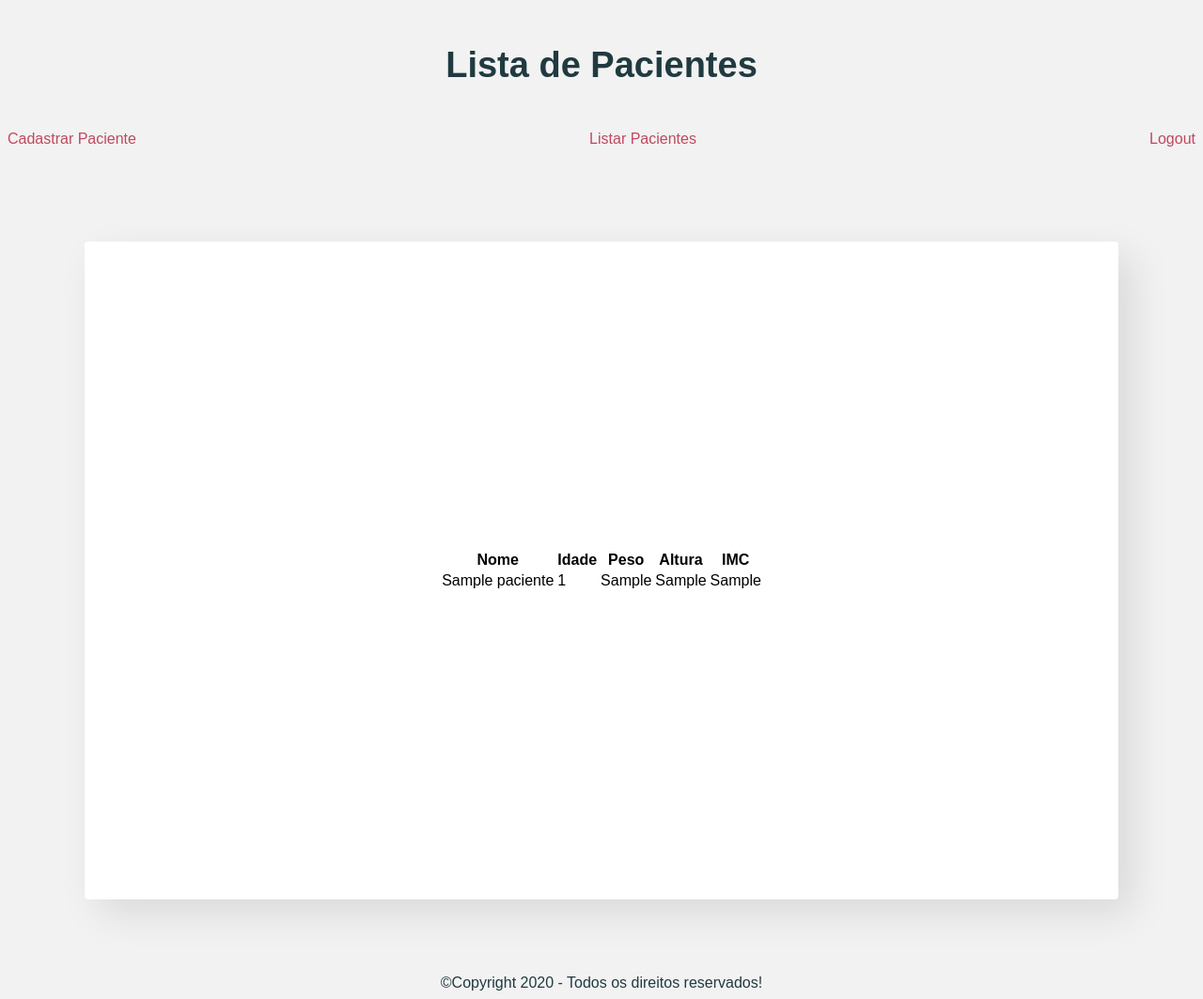
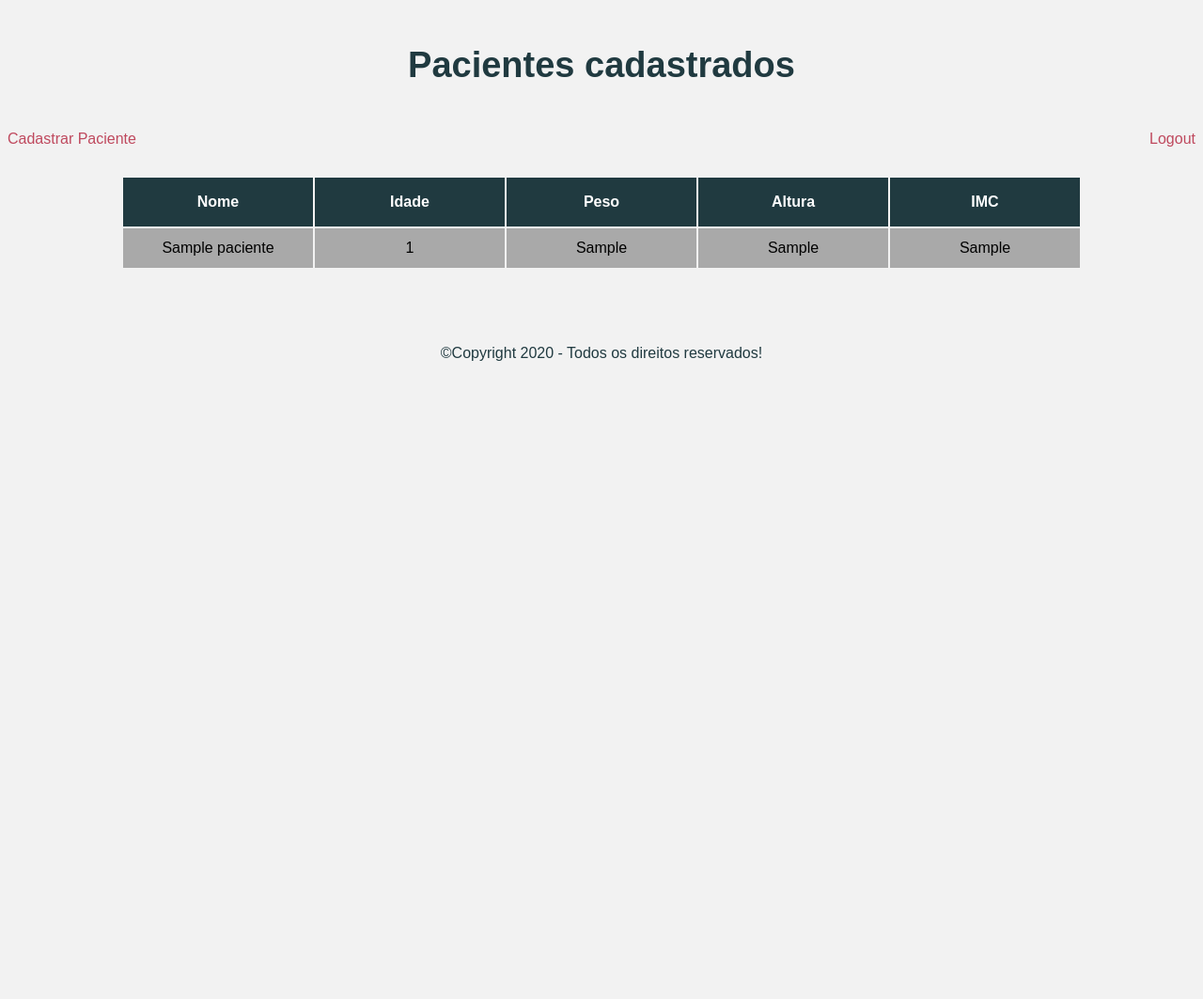
Before and after one commit to vittorfigueiredo/gerenciamento-de-pacientes, a PHP site: page /list.php in a window 1280 px wide. Shown: the whole page at 94% size. After the commit the page ends 384 px from the top, so only its background shows below. Run offline with PHP 8.4, Linux system fonts and the light colour scheme; the visitor is signed in with stand-in values (Sample User, id 1); tables that the repository leaves empty or names only in its code hold one stand-in row (values such as "Sample post").

Commit message:
aplicação faltando somente detalhes

```diff
--- a/src/backend/pacientRegister.php
+++ b/src/backend/pacientRegister.php
@@ -24,6 +24,7 @@
             $query = "INSERT INTO `pacientes` (`id`, `nome`, `idade`, `peso`, `altura`, `imc`) VALUES (NULL, '$nome', '$idade', '$peso', '$altura', '$imc')";
             // Envia o comando salvo em query para o banco de dados
             mysqli_query($conection, $query);
+            header('Location: ../list.php');
 
 
         }
--- a/src/list.php
+++ b/src/list.php
@@ -19,16 +19,15 @@ require ('./backend/functionList.php');
 <body>
 
     <header>
-        <h1 class="titulo">Lista de Pacientes</h1>
+        <h1 class="titulo">Pacientes cadastrados</h1>
 
         <nav class="menu">
             <a href="pacientRegister.php">Cadastrar Paciente</a>
-            <a href="list.php">Listar Pacientes</a>
-            <a href="./backend/logout.php">Logout</a>
+            <a href="backend/logout.php">Logout</a>
         </nav>
     </header>
 
-    <div class="container">
+    <div class="containerList">
 
         <div class="list-pacients">
             <table>
--- a/src/register.php
+++ b/src/register.php
@@ -13,6 +13,10 @@
 <body>
         <div class="container">
 
+            <!-- Imagem dos profissionais de saúde -->
+            <img src="./images/profissionais.jpg" alt="medicos">
+
+            <!-- Fomulário de cadastro -->
             <form action="./backend/functionRegister.php" method="POST" name="formRegister">
                 <h1 class="titulo">Cadastre-se</h1>
 
@@ -33,7 +37,7 @@
             <button type="submit">Cadastrar</button>
 
             <!-- Botaão para ir para a página de cadastro -->
-            <a class="linkLogin" href="login.php">Login</a>
+            <a id="linkLogin" href="login.php">Login</a>
         </form>
 
     </div>
--- a/src/styles/main.css
+++ b/src/styles/main.css
@@ -19,9 +19,11 @@ h1 {
 }
 
 img {
-    height: 490px;
-    width: 490px;
+    height: 480px;
+    width: 500px;
     padding-right: 72px;
+    margin-top: 50%;
+    margin-bottom: 50%;
 
 }
 
@@ -40,6 +42,12 @@ img {
     border-radius: 4px;
 }
 
+.containerList {
+    box-shadow: none;
+    background: none;
+    margin-top: 30px;
+    height: auto;
+}
 
 form label {
     font: 500;
@@ -62,7 +70,7 @@ form input {
     padding: 6px;
 
     margin-bottom: 18px;
-    background-color: #F2F2F2;
+    background-color: #F0F0F0;
 }
 
 button {
@@ -90,6 +98,23 @@ button {
     margin-right: 30px;
 }
 
+table th {
+    text-align: center;
+    width: 200px;
+    height: 10px;
+    line-height: 50px;
+    color: white;
+    background-color: #203A40;
+
+}
+
+table td {
+    text-align: center;
+    width: 200px;
+    height: 10px;
+    line-height: 40px;
+    background-color: #A9A9A9;
+}
 p {
     text-align: center;
     color: white;
@@ -105,6 +130,11 @@ a {
     display: block;
     text-align: center;
 }
+
+#linkLogin {
+    margin-top: 20px;
+}
+
 span {
     color: #BF495E;
 }
```
Also changed, not shown: src/pacientRegister.php (+5 -3 lines).
